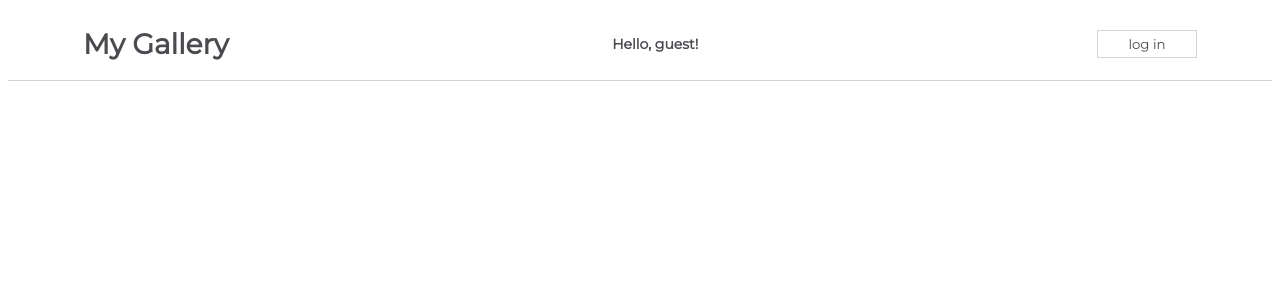
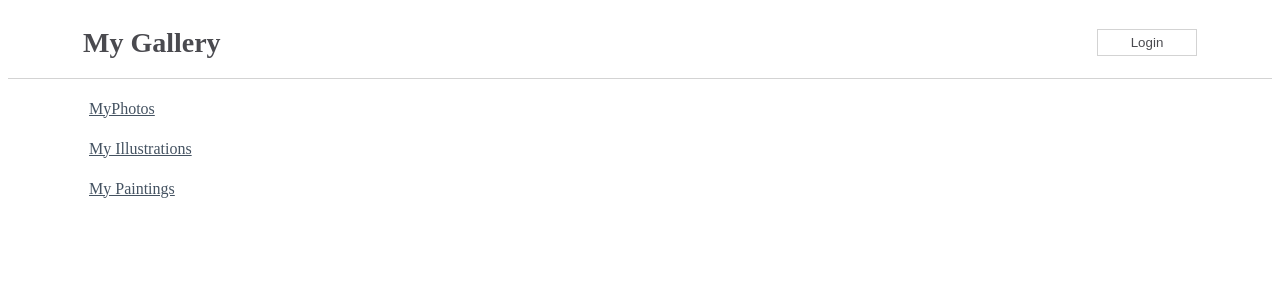
Before and after one commit to claudio-cruz/ReactChallenge1, a React (Create React App) app in the folder my-app/: page / in a window 1280 px wide. Shown: the top 300 px of the page. Built offline with nearby package versions, Linux system fonts and the light colour scheme.

Commit message:
Create Handling Events Challenge

```diff
--- a/my-app/src/App.js
+++ b/my-app/src/App.js
@@ -1,10 +1,14 @@
-import css from './App.module.css';
 import Sidebar from "./components/Sidebar"
-import NavBar from "./components/NavBarSimple"
+// import NavBarSimple from "./components/NavBarSimple"
+import NavBarForm from "./components/NavBarForm"
 
 function App() {
   return (
-    <NavBar />
+    <div className="App">
+    {/* <NavBarSimple /> */}
+    <NavBarForm/>
+    <Sidebar />
+    </div>
   );
 }
 
--- /dev/null
+++ b/my-app/src/components/NavBarChild.js
@@ -0,0 +1,19 @@
+import React from 'react'
+
+function NavBarChild(props) {
+    return (
+        props.isLoggedIn ?
+        <button onClick={props.handleButton}>Login</button>
+        :
+        <form>
+            <label htmlFor="username">Username:</label>
+            <input placeholder="username" id="username" />
+
+            <label htmlFor="password">Password:</label>
+            <input placeholder="password" id="password" />
+            <button onClick={props.handleButton}>Submit</button>
+        </form>
+    )
+}
+
+export default NavBarChild
--- /dev/null
+++ b/my-app/src/components/NavBarForm.js
@@ -0,0 +1,35 @@
+import React from "react";
+import css from "./css/NavBarForm.module.css"
+import NavBarChild from "./NavBarChild";
+
+
+class NavBarForm extends React.Component {
+
+    constructor(props) {
+        super(props);
+        this.state = {
+            isLoggedIn: true,
+        };
+    }
+
+    handleButtonClick = () => {
+        this.setState((prevState) => ({
+            isLoggedIn: prevState.isLoggedIn ? false : true
+        }), () => console.log(this.state.isLoggedIn))
+    }
+
+    render() {
+        return (
+            <div className={css.NavBar} >
+                <h1>My Gallery</h1>
+                <NavBarChild
+                    isLoggedIn={this.state.isLoggedIn}
+                    handleButton={this.handleButtonClick}
+                />
+            </div>
+        )
+    }
+
+}
+
+export default NavBarForm;
--- a/my-app/src/components/NavBarSimple.js
+++ b/my-app/src/components/NavBarSimple.js
@@ -2,7 +2,7 @@
 import css from "./css/NavBarSimple.module.css"
 
 
-class NavBar extends React.Component {
+class NavBarSimple extends React.Component {
 
     constructor(props) {
         super(props);
@@ -36,4 +36,4 @@
 
 }
 
-export default NavBar;
+export default NavBarSimple;
```
Also changed, not shown: my-app/src/components/ES7Snippets.js (added, +49 -0 lines), my-app/src/components/UserLoggedIn.js (added, +21 -0 lines).
